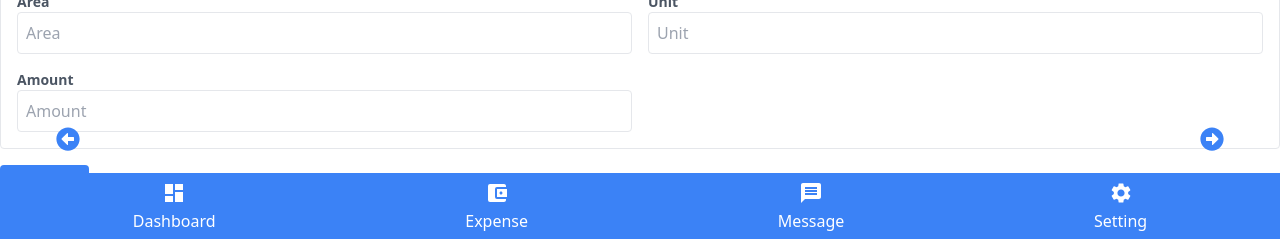
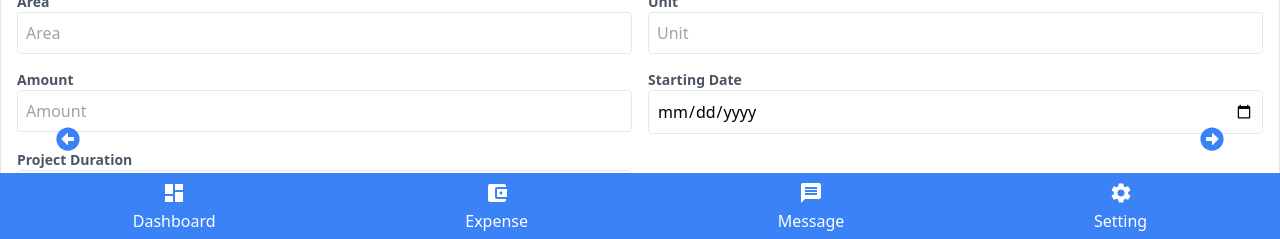
Before and after one commit to rshubham-dev/Bhuvi-Manager, a React (Create React App) app: page /edit-work-order in a window 1280 px wide. Shown: the part 559-798 px from the top of the page. Built offline with nearby package versions, Linux system fonts and the light colour scheme; no server answers.

Commit message:
update 1.3

```diff
--- a/src/components/CreateSite.js
+++ b/src/components/CreateSite.js
@@ -205,7 +205,7 @@ const CreateSite = () => {
         {/* Area */}
         <div className="mb-4">
           <label htmlFor="area" className="block text-sm font-medium text-gray-600">
-            Site ID
+            Area
           </label>
           <input
             type="text"
--- a/src/components/CreateWorkOrder.js
+++ b/src/components/CreateWorkOrder.js
@@ -17,6 +17,8 @@ const WorkOrderForm = () => {
         area: '',
         unit: '',
         amount: '',
+        startdate: '',
+        duration:'',
       },
     ],
   });
@@ -85,6 +87,8 @@ const WorkOrderForm = () => {
           area: '',
           unit: '',
           amount: '',
+          startdate: '',
+          duration:'',
         },
       ],
     }));
@@ -277,6 +281,30 @@ const WorkOrderForm = () => {
                     className="border p-2 rounded w-full"
                   />
                 </div>
+                <div>
+                  <label htmlFor={`work[${index}].amount`} className="block text-sm font-semibold text-gray-600">
+                    Starting Date
+                  </label>
+                  <input
+                    type="date"
+                    name={`work[${index}].startdate`}
+                    value={workItem.startdate}
+                    onChange={(e) => handleWorkChange(index, 'amount', e.target.value)}
+                    className="border p-2 rounded w-full"
+                  />
+                </div>
+                <div>
+                  <label htmlFor={`work[${index}].amount`} className="block text-sm font-semibold text-gray-600">
+                    Project Duration
+                  </label>
+                  <input
+                    type="date"
+                    name={`work[${index}].duration`}
+                    value={workItem.duration}
+                    onChange={(e) => handleWorkChange(index, 'amount', e.target.value)}
+                    className="border p-2 rounded w-full"
+                  />
+                </div>
                 {formData.work.length > 1 && (
                   <div className="flex">
                     <button
```
